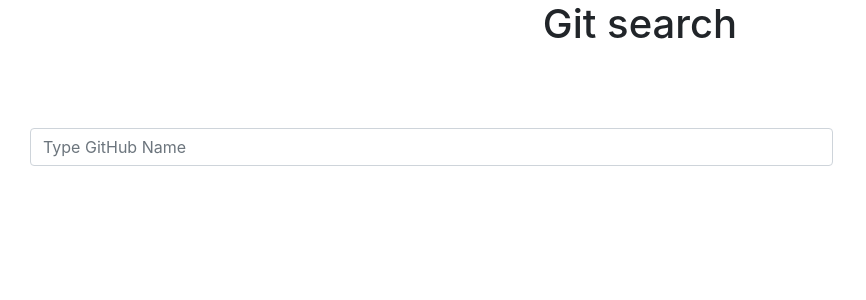
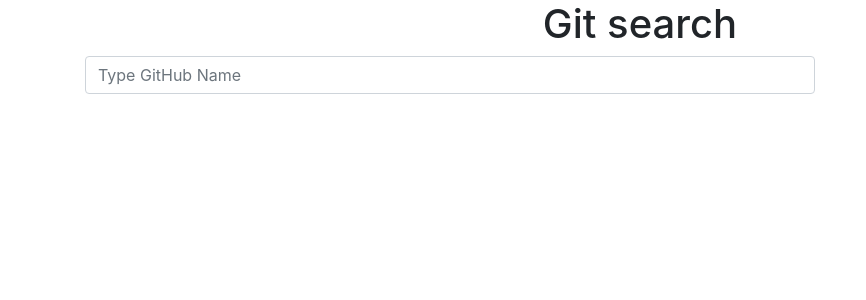
Before and after one commit to mukhtarabdirahman/Github-Search, an Angular app: page / in a window 1280 px wide. Shown: the top 300 px of the page, without its empty margins (0-866 px from the left). Built offline with nearby package versions, Linux system fonts and the light colour scheme.

Commit message:
new changes in component.html

```diff
--- a/src/app/github/github.component.html
+++ b/src/app/github/github.component.html
@@ -1,23 +1,16 @@
-<!DOCTYPE html>
-<html lang="en">
-<head>
-    <meta charset="UTF-8">
-    <meta name="viewport" content="width=device-width, initial-scale=1.0">
-    <meta http-equiv="X-UA-Compatible" content="ie=edge">
-    <title>Document</title>
-</head>
-<body>
-
-<div class="container-fluid">
+<div class="container">
         <H1 class="git">Git search</H1>
+        <div class="row">
             <div class="col-md-8">
                 <form>
                     <div class="form-group">
-                <input type="text" class="form-control search"  placeholder="Type GitHub Name" name="username"
+                        <input type="text" class="form-control" placeholder="Type GitHub Name" name="username"
                             [(ngModel)]="username" (keyup)="search()">
                     </div>
                 </form>
             </div>
+        </div>
+
         <div *ngIf="user">
             <div class="panel panel-default">
                 <div class="panel-heading">
@@ -25,15 +18,14 @@
                 </div>
                 <div class="panel-body">
                     <div class="row">
-
                         <div class="col-md-4">
-                        <img src="{{github.avatar_url}}" alt="">
+                            <img src="{{user.avatar_url}}" class="img-thumbnail github-avatar" alt="Avi"><br>
                             <br>
                             <a class="btn btn-block btn-info" href="{{user.html_url}}" target="_blank"> View Profile </a>
                         </div>
                         <div class="col-md-8">
 
-                        <span class="label label-info">{{user.public_repo}} Public Repositories
+                            <span class="label label-info space">{{user.public_repo}} Public Repositories
                             </span>
                             <span class="label">{{user.public_gists}} Public Gists </span>
                             <span class="label">{{user.followers}} Followers</span>
@@ -41,7 +33,7 @@
 
                             <br>
                             <ul class="list-group">
-                            <li class="list-group-item"><strong> User Name: <a href="{{user.html_url}}"
+                                <li class="list-group-item"><strong> User Name: <a appUnderline href="{{user.html_url}}"
                                             target="_blank">{{user.login}}</a></strong></li>
                                 <li class="list-group-item"><strong>Email: {{user.email}}</strong></li>
 
@@ -59,7 +51,7 @@
                     <div *ngFor="let rep of repo">
                         <div class="row">
                             <div class="col-md-10">
-                            <h4><a target="_blank" href="{{rep.html_url}}">{{rep.name}}</a></h4>
+                                <h4><a target="_blank" href="{{repo.html_url}}">{{rep.name}}</a></h4>
                                 <p>{{rep.description}}</p>
                             </div>
                             <div class="col-md-2">
@@ -70,4 +62,8 @@
                     </div>
 
                 </div>
+
             </div>
+
+        </div>
+    </div>
```
Also changed, not shown: 1 other file (tests, documents, lock files or other folders). Lines whose indentation alone changed are shown as unchanged.
